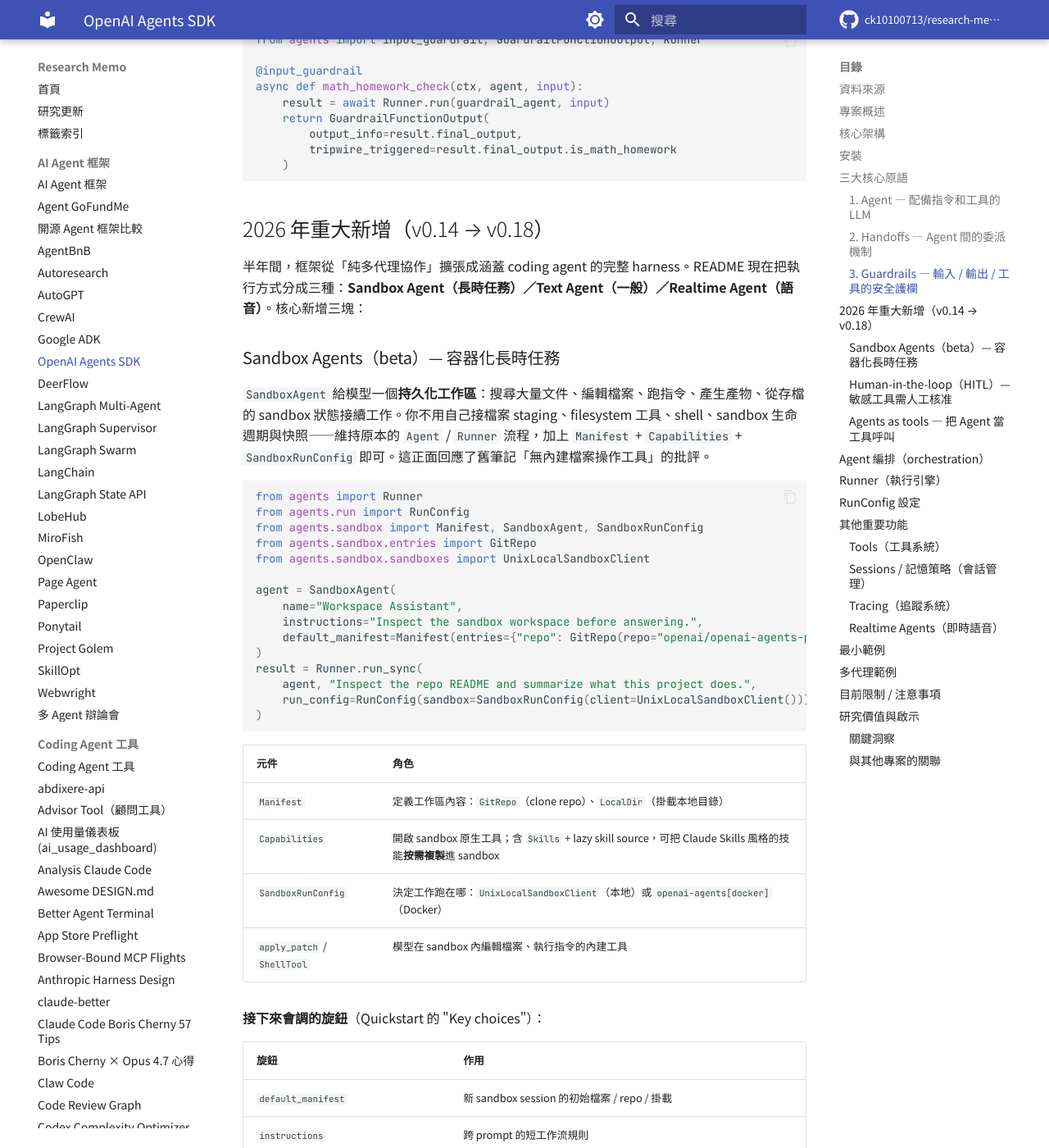
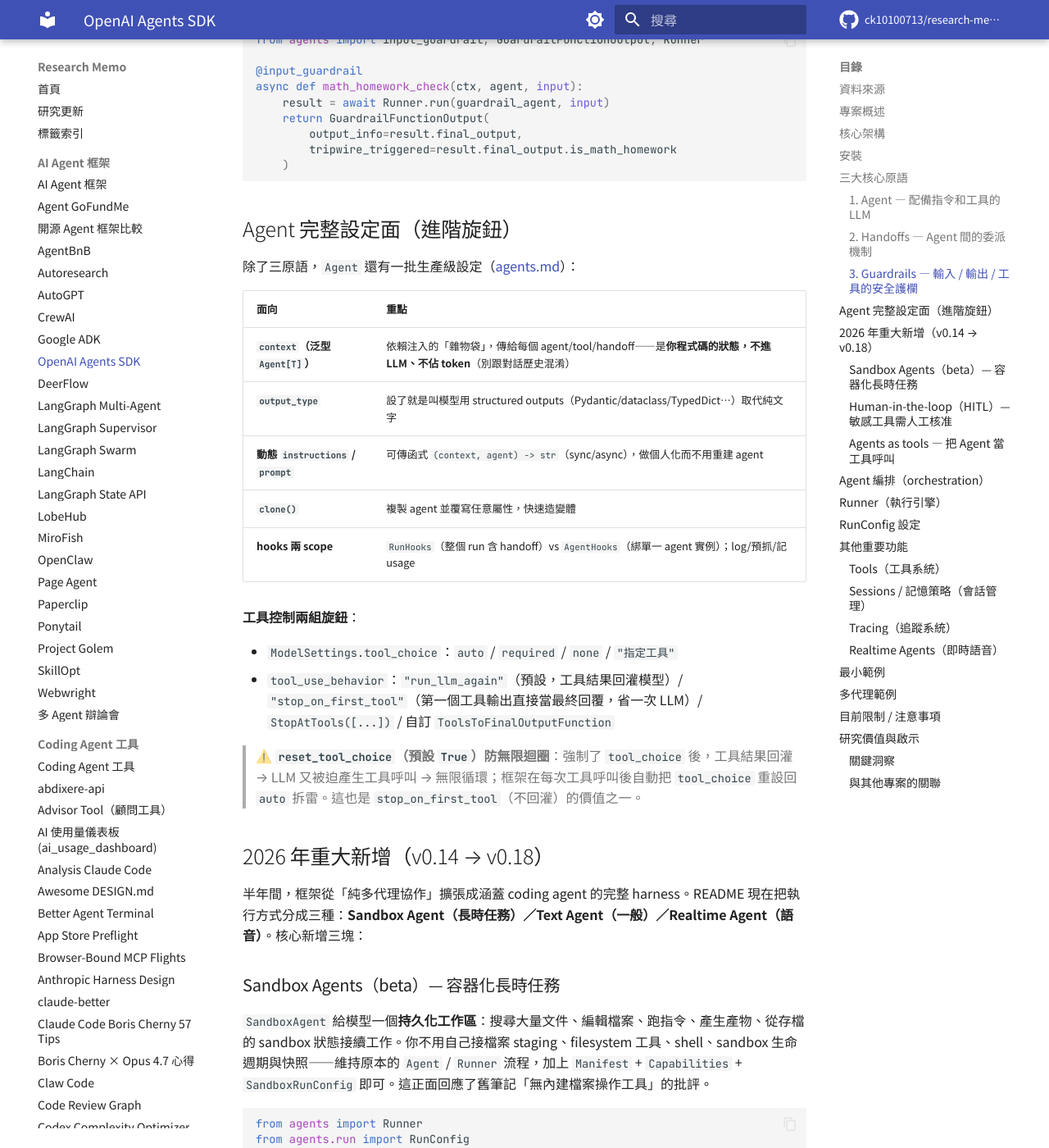
Before and after one commit to ck10100713/research-memo, an MkDocs documentation site: the page built from docs/openai-agents-sdk.md, in a window 1280 px wide and 1400 px high, scrolled down 3186 px. Shown: the whole window at 82% size. Built offline with MkDocs 1.6.1 and Material for MkDocs 9.7.7, drawn with Linux system fonts in a browser that asks for light colours; comment, search, counter and statistics services are not loaded.

Commit message:
Update openai-agents-sdk: Agent 完整設定面（context DI/output_type/hooks/tool_use_behavior/防迴圈）
Co-Authored-By: Claude Opus 4.8 (1M context) <noreply@anthropic.com>

````diff
--- a/docs/openai-agents-sdk.md
+++ b/docs/openai-agents-sdk.md
@@ -137,6 +137,25 @@ async def math_homework_check(ctx, agent, input):
         tripwire_triggered=result.final_output.is_math_homework
     )
 ```
+
+## Agent 完整設定面（進階旋鈕）
+
+除了三原語，`Agent` 還有一批生產級設定（[agents.md](https://github.com/openai/openai-agents-python/blob/main/docs/agents.md)）：
+
+| 面向 | 重點 |
+|------|------|
+| **`context`（泛型 `Agent[T]`）** | 依賴注入的「雜物袋」，傳給每個 agent/tool/handoff——是**你程式碼的狀態，不進 LLM、不佔 token**（別跟對話歷史混淆） |
+| **`output_type`** | 設了就是叫模型用 structured outputs（Pydantic/dataclass/TypedDict…）取代純文字 |
+| **動態 `instructions` / `prompt`** | 可傳函式 `(context, agent) -> str`（sync/async），做個人化而不用重建 agent |
+| **`clone()`** | 複製 agent 並覆寫任意屬性，快速造變體 |
+| **hooks 兩 scope** | `RunHooks`（整個 run 含 handoff）vs `AgentHooks`（綁單一 agent 實例）；log/預抓/記 usage |
+
+**工具控制兩組旋鈕**：
+
+- `ModelSettings.tool_choice`：`auto` / `required` / `none` / `"指定工具"`
+- `tool_use_behavior`：`"run_llm_again"`（預設，工具結果回灌模型）/ `"stop_on_first_tool"`（第一個工具輸出直接當最終回覆，省一次 LLM）/ `StopAtTools([...])` / 自訂 `ToolsToFinalOutputFunction`
+
+> ⚠️ **`reset_tool_choice`（預設 `True`）防無限迴圈**：強制了 `tool_choice` 後，工具結果回灌 → LLM 又被迫產生工具呼叫 → 無限循環；框架在每次工具呼叫後自動把 `tool_choice` 重設回 `auto` 拆雷。這也是 `stop_on_first_tool`（不回灌）的價值之一。
 
 ## 2026 年重大新增（v0.14 → v0.18）
 
````
